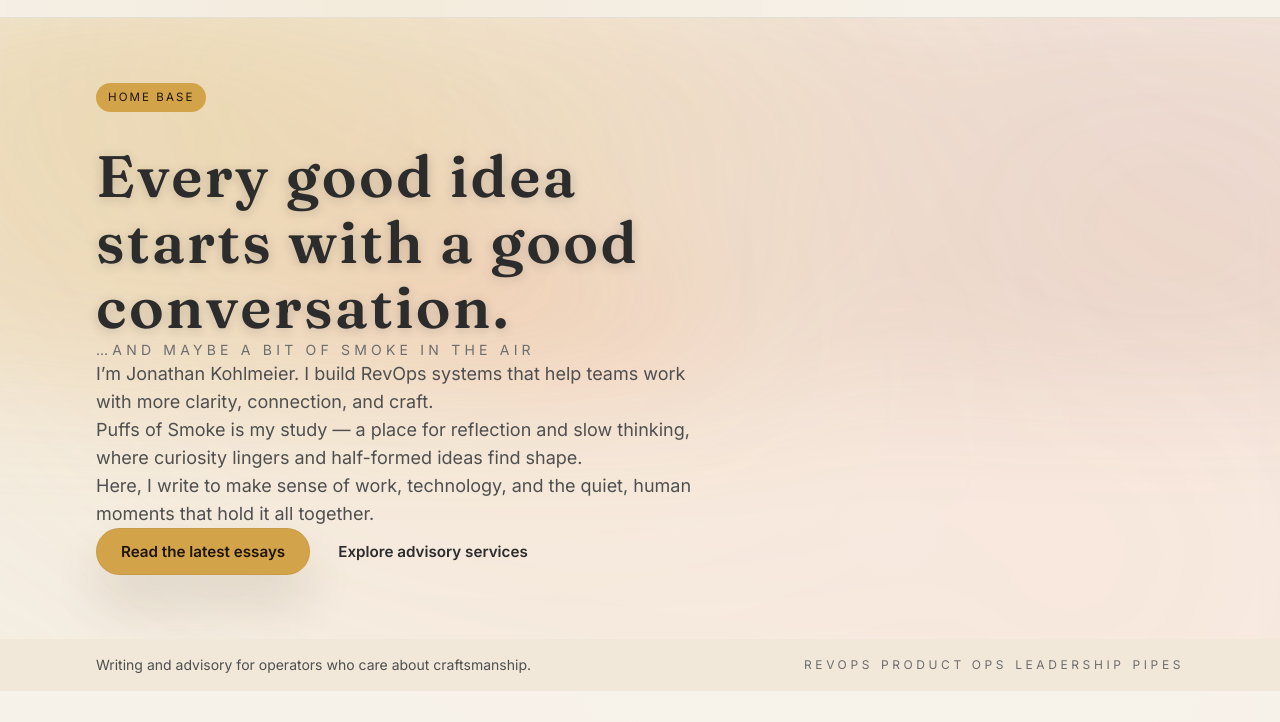
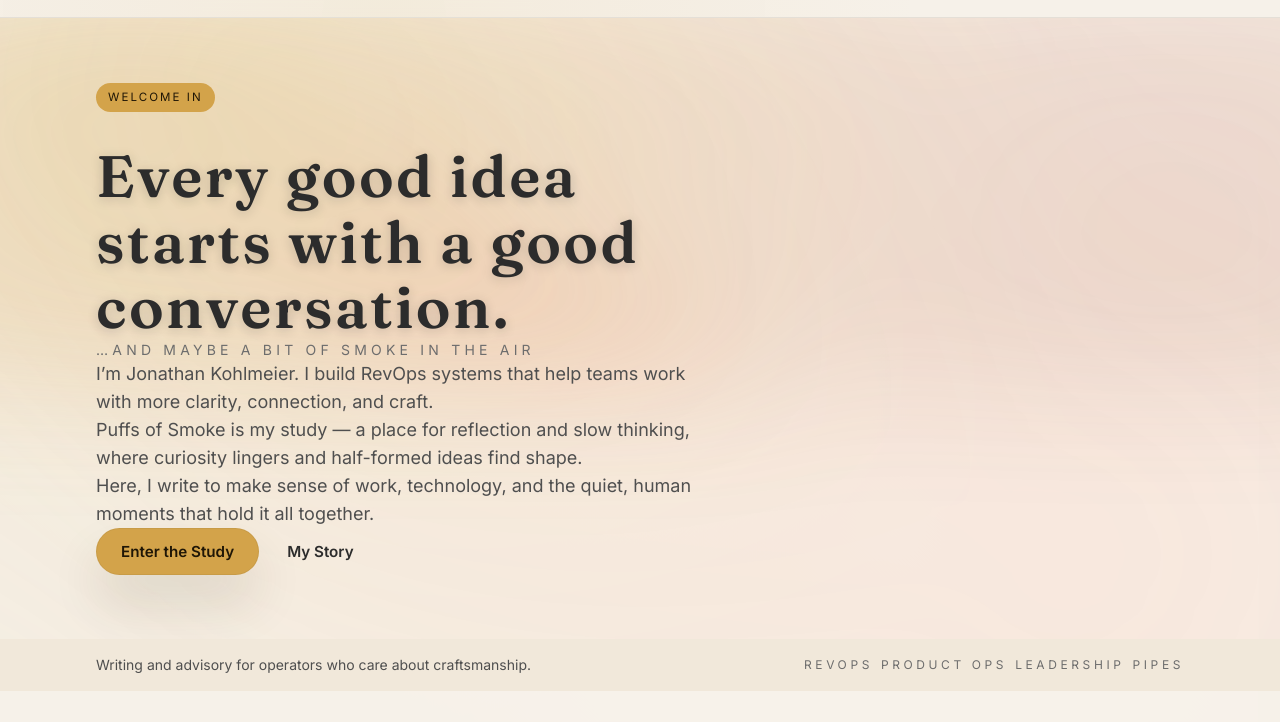
Before and after one commit to jonkohlmeier/jonkohlmeier.com, an Astro site: page / in a window 1280 px wide. Shown: the part 78-800 px from the top of the page. Built offline with nearby package versions, Linux system fonts and the light colour scheme; Astro itself is replaced by a stand-in of ours.

Commit message:
Refresh hero intro and CTAs

```diff
--- a/src/pages/index.astro
+++ b/src/pages/index.astro
@@ -24,7 +24,7 @@ const advisory = (await getCollection('advisory')).sort(
   description="Pipes, product, and leadership musings from technologist Jonathan Kohlmeier."
 >
   <HeroSection
-    eyebrow="Home base"
+    eyebrow="Welcome In"
     title="Every good idea starts with a good conversation."
   >
     <div slot="extra" class="hero-copy text-lg text-subtle">
@@ -42,8 +42,8 @@ const advisory = (await getCollection('advisory')).sort(
         together.
       </p>
       <div class="flex flex-wrap gap-3" data-hero-cta>
-        <a class="btn btn-primary" href="/writing/">Read the latest essays</a>
-        <a class="btn btn-ghost" href="/services/">Explore advisory services</a>
+        <a class="btn btn-primary" href="/writing/">Enter the Study</a>
+        <a class="btn btn-ghost" href="/about/">My Story</a>
       </div>
     </div>
   </HeroSection>
```
